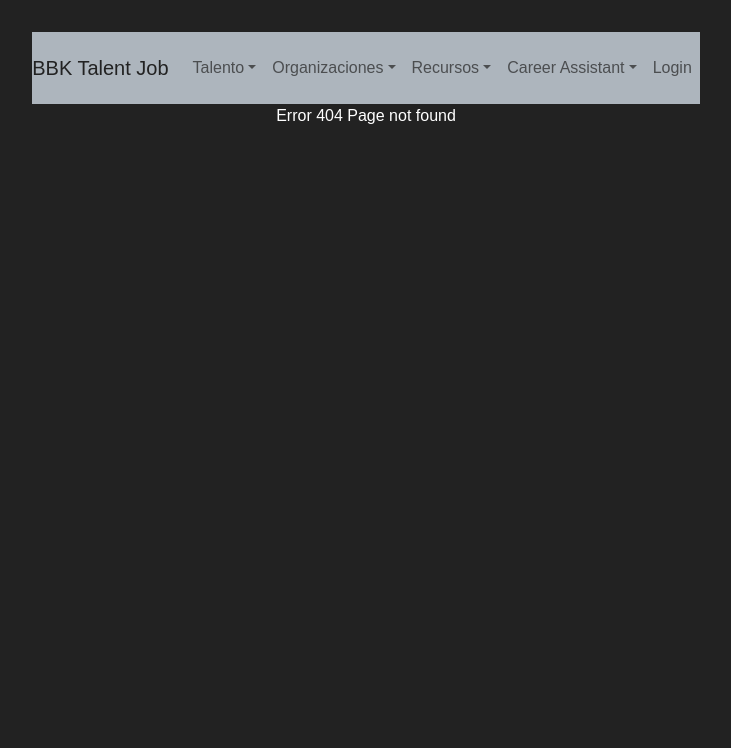
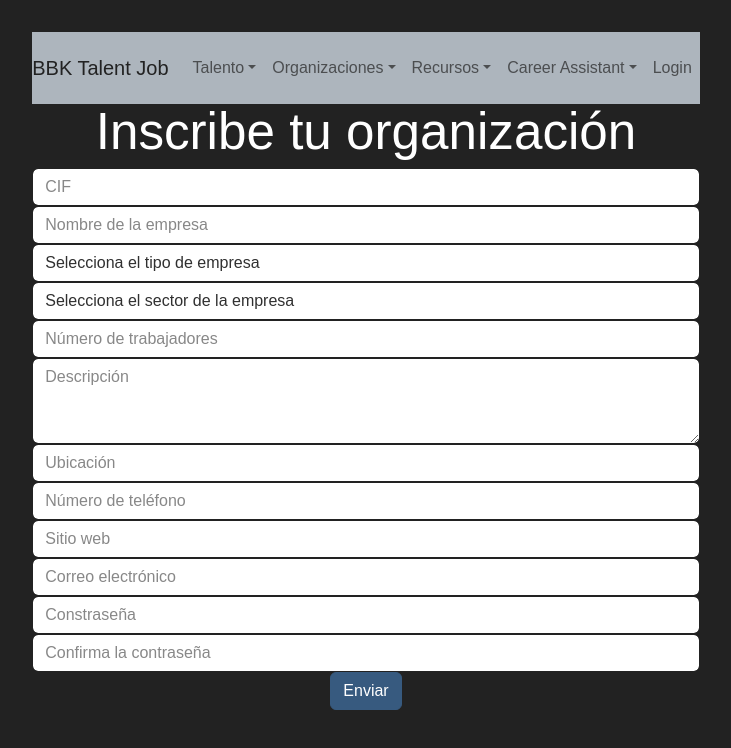
Before and after one commit to AdrikLarreategui/Desafio-BBK, a React (Vite) app in the folder Frontend/: page /company/register in a window 1280 px wide. Before the commit this address had no page. Shown: the top 748 px of the page, without its empty margins (274-1005 px from the left). Built offline with nearby package versions, Linux system fonts and the light colour scheme.

Commit message:
Changes in the backend of offer, when creating new offer the name of the company is authomatically added. Changes in the Company form and Talent form, introduced a limit of symbols that can be introduced in the inputs

```diff
--- a/Frontend/src/App.jsx
+++ b/Frontend/src/App.jsx
@@ -28,7 +28,7 @@ function App() {
         <Routes>
           <Route path="/" element={<Home />} />
           <Route path="/register" element={<Register />} />
-          <Route path="/companies/register" element={<CompanyRegister />} />
+          <Route path="/company/register" element={<CompanyRegister />} />
           <Route path="/talent/register" element={<TalentRegister />} />
           <Route path="/login" element={<Login />} />
           <Route path="/talent/login" element={<LoginTalent />} />
--- a/Frontend/src/assets/components/Register/CompanyRegister.jsx
+++ b/Frontend/src/assets/components/Register/CompanyRegister.jsx
@@ -17,6 +17,7 @@ const CompanyRegister = () => {
     location: "",
     telephoneNumber: "",
     website: "",
+    password2: "",
   });
 
   const {
@@ -31,6 +32,7 @@ const CompanyRegister = () => {
     location,
     telephoneNumber,
     website,
+    password2,
   } = formData;
 
   const navigate = useNavigate();
@@ -77,26 +79,6 @@ const CompanyRegister = () => {
     <div>
       <h1>Inscribe tu organización</h1>
       <Form onSubmit={handleSubmit}>
-        <Form.Group controlId="formBasicEmail">
-          <Form.Control
-            name="email"
-            type="text"
-            placeholder="email"
-            value={email}
-            onChange={handleChange}
-            required
-          />
-        </Form.Group>
-        <Form.Group controlId="formBasicPassword">
-          <Form.Control
-            name="password"
-            type="text"
-            placeholder="password"
-            value={password}
-            onChange={handleChange}
-            required
-          />
-        </Form.Group>
         <Form.Group controlId="formBasicCompanyCIF">
           <Form.Control
             name="cif"
@@ -104,6 +86,7 @@ const CompanyRegister = () => {
             placeholder="CIF"
             value={cif}
             onChange={handleChange}
+            maxLength="50"
           />
         </Form.Group>
         <Form.Group controlId="formBasicCompanyName">
@@ -113,6 +96,7 @@ const CompanyRegister = () => {
             placeholder="Nombre de la empresa"
             value={companyName}
             onChange={handleChange}
+            maxLength="100"
           />
         </Form.Group>
 
@@ -159,6 +143,7 @@ const CompanyRegister = () => {
             placeholder="Número de trabajadores"
             value={workersNumber}
             onChange={handleChange}
+            maxLength="5"
           />
         </Form.Group>
         <Form.Group controlId="formBasicDescription">
@@ -166,9 +151,10 @@ const CompanyRegister = () => {
             as="textarea"
             rows={3}
             name="description"
-            placeholder="description"
+            placeholder="Descripción"
             value={description}
             onChange={handleChange}
+            maxLength="5500"
           />
         </Form.Group>
         <Form.Group controlId="formBasicLocation">
@@ -187,6 +173,7 @@ const CompanyRegister = () => {
             placeholder="Número de teléfono"
             value={telephoneNumber}
             onChange={handleChange}
+            maxLength="9"
           />
         </Form.Group>
         <Form.Group controlId="formBasicWebSite">
@@ -196,6 +183,40 @@ const CompanyRegister = () => {
             placeholder="Sitio web"
             value={website}
             onChange={handleChange}
+            maxLength="50"
+          />
+        </Form.Group>
+        <Form.Group controlId="formBasicEmail">
+          <Form.Control
+            name="email"
+            type="text"
+            placeholder="Correo electrónico"
+            value={email}
+            onChange={handleChange}
+            required
+            maxLength="100"
+          />
+        </Form.Group>
+        <Form.Group controlId="formBasicPassword">
+          <Form.Control
+            name="password"
+            type="text"
+            placeholder="Constraseña"
+            value={password}
+            onChange={handleChange}
+            required
+            maxLength="100"
+          />
+        </Form.Group>
+        <Form.Group controlId="formBasicPassword2">
+          <Form.Control
+            name="password2"
+            type="text"
+            placeholder="Confirma la contraseña"
+            value={password2}
+            onChange={handleChange}
+            required
+            maxLength="100"
           />
         </Form.Group>
         <Button variant="primary" type="submit">
--- a/Frontend/src/assets/components/Register/TalentRegister.jsx
+++ b/Frontend/src/assets/components/Register/TalentRegister.jsx
@@ -224,6 +224,7 @@ const TalentRegister = () => {
                   value={inputSkill}
                   onChange={handleInputSkillChange}
                   placeholder="Añadir una habilidad"
+                  maxLength="25"
                 />
                 <Button variant="primary" type="button" onClick={addSkill}>
                   +
@@ -247,6 +248,7 @@ const TalentRegister = () => {
                   value={inputInterest}
                   onChange={handleInputInterestChange}
                   placeholder="Interests"
+                  maxLength="25"
                 />
                 <Button variant="primary" type="button" onClick={addInterest}>
                   +
@@ -282,6 +284,7 @@ const TalentRegister = () => {
                 value={inputLanguage.language}
                 onChange={handleInputLanguageChange}
                 placeholder="Language"
+                maxLength="25"
               />
 
               <div className="inputButtonContainer">
@@ -317,6 +320,7 @@ const TalentRegister = () => {
               value={aboutTheTalent}
               onChange={handleChange}
               placeholder="Sobre ti"
+              maxLength="5500"
             />
             <Form.Control
               type="email"
@@ -324,6 +328,7 @@ const TalentRegister = () => {
               value={email}
               onChange={handleChange}
               placeholder="Correo electrónico"
+              maxLength="75"
               required
             />
             <Form.Control
@@ -333,6 +338,7 @@ const TalentRegister = () => {
               onChange={handleChange}
               placeholder="Constraseña"
               required
+              maxLength="50"
             />
             <Form.Control
               type="password"
@@ -341,6 +347,7 @@ const TalentRegister = () => {
               onChange={handleChange}
               placeholder="Confirma la contraseña"
               required
+              maxLength="50"
             />
           </div>
           <Button variant="primary" type="submit">
@@ -352,51 +359,4 @@ const TalentRegister = () => {
   );
 };
 
-// const TalentRegister = () => {
-  //   const [selectedOption, setSelectedOption] = useState('');
-  //   const [showForm, setShowForm] = useState(false);
-
-  //   const handleOptionClick = (option) => {
-  //     setSelectedOption(option);
-  //     setShowForm(true);
-  //   };
-
-  //   const handleTalentSubmit = (data) => {
-  //     console.log("Datos registrados: ", data);
-  //   };
-
-  //   const handleCompanySubmit = (data) => {
-  //     console.log("Datos de Empresa:", data);
-  //   };
-
-  //   const handleReturnHome = () => {
-  //     setSelectedOption('');
-  //     setShowForm(false);
-  //     console.log("Volver a la página de inicio");
-  //   };
-
-  //   return (
-  //     <div>
-  //       <h1>Registro</h1>
-  //       {!showForm && (
-  //         <div>
-  //           <Button variant="primary" onClick={() => handleOptionClick("talentregister")}>
-  //             Talento
-  //           </Button>
-  //           <Button variant="primary" onClick={() => handleOptionClick("companyregister")}>
-  //             Empresa
-  //           </Button>
-  //         </div>
-  //       )}
-  //       {selectedOption === "companyregister" && showForm && (
-  //         <CompanyRegister onSubmit={handleCompanySubmit} onReturn={handleReturnHome} />
-  //       )}
-
-  //       {selectedOption === "talentregister" && showForm && (
-  //         <TalentRegister onSubmit={handleTalentSubmit} onReturn={handleReturnHome} />
-  //       )}
-  //     </div>
-  //   );
-  // }
-
 export default TalentRegister;
```
Also changed, not shown: 2 other files (tests, documents, lock files or other folders).
